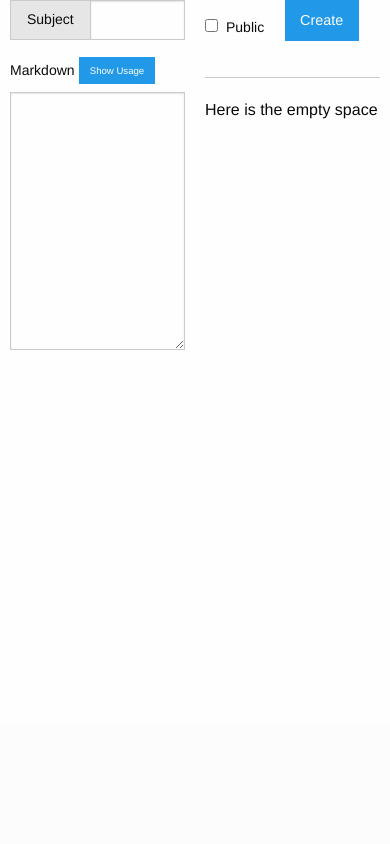
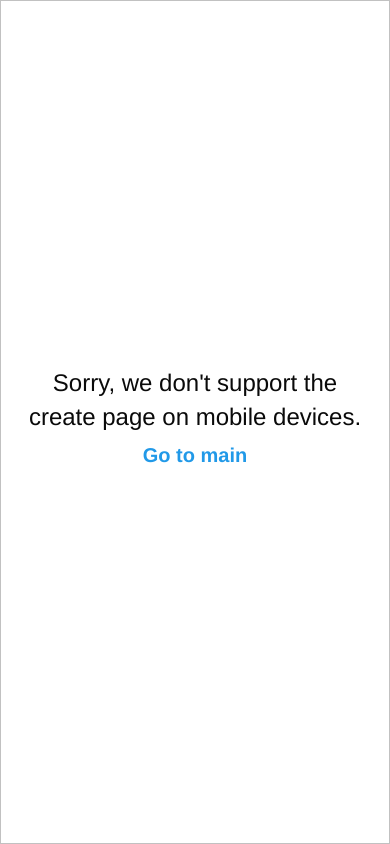
Before and after one commit to SaturDJang/warp, a Django app: page /create in a window 390 px wide. Shown: the part 119-963 px from the top of the page. Before the commit the page ends 469 px from the top, so only its background shows below. Run offline with Django 3.2, Linux system fonts and the light colour scheme; style sheets or scripts are compiled from the project's sources; parts of the project's set-up code (start-up, migrations or seed data) failed here and were passed over; some libraries are stand-ins or nearby versions.

Commit message:
Disable create page on mobile devices

```diff
--- a/warp/static/sass/mobile/presentation.create.scss
+++ b/warp/static/sass/mobile/presentation.create.scss
@@ -9,6 +9,19 @@ form#create_html {
     .usage-toggle-btn {
       margin: 0;
       width: 7.9em;
+    }
+  }
+
+  height: 100%;
+  #small-contents {
+    height: 100%;
+  }
+  .callout-full {
+    height: 100%;
+    display: flex;
+    div {
+      align-self: center;
+      margin: auto;
     }
   }
 }
--- a/warp/templates/presentation/presentation_create.html
+++ b/warp/templates/presentation/presentation_create.html
@@ -39,6 +39,17 @@
         </div>
       </div>
     </script>
+    <div id="small-contents" class="show-for-small-only">
+      <div class="callout callout-full text-center">
+        <div>
+          <h1>Sorry, we don't support the create page on mobile devices.</h1>
+          <h2>
+            <a href="{% url 'presentation:list' %}"><strong>Go to main</strong></a>
+          </h2>
+        </div>
+      </div>
+    </div>
+    <div id="large-medium-contents" class="show-for-medium show-for-large">
       <div class="row">
         <div class="small-6 medium-6 large-6 columns">
           <div class="input-group">
@@ -66,6 +77,7 @@
           Here is the empty space
         </div>
       </div>
+    </div>
   </form>
 {% endblock %}
 
```
Lines whose indentation alone changed are shown as unchanged.
